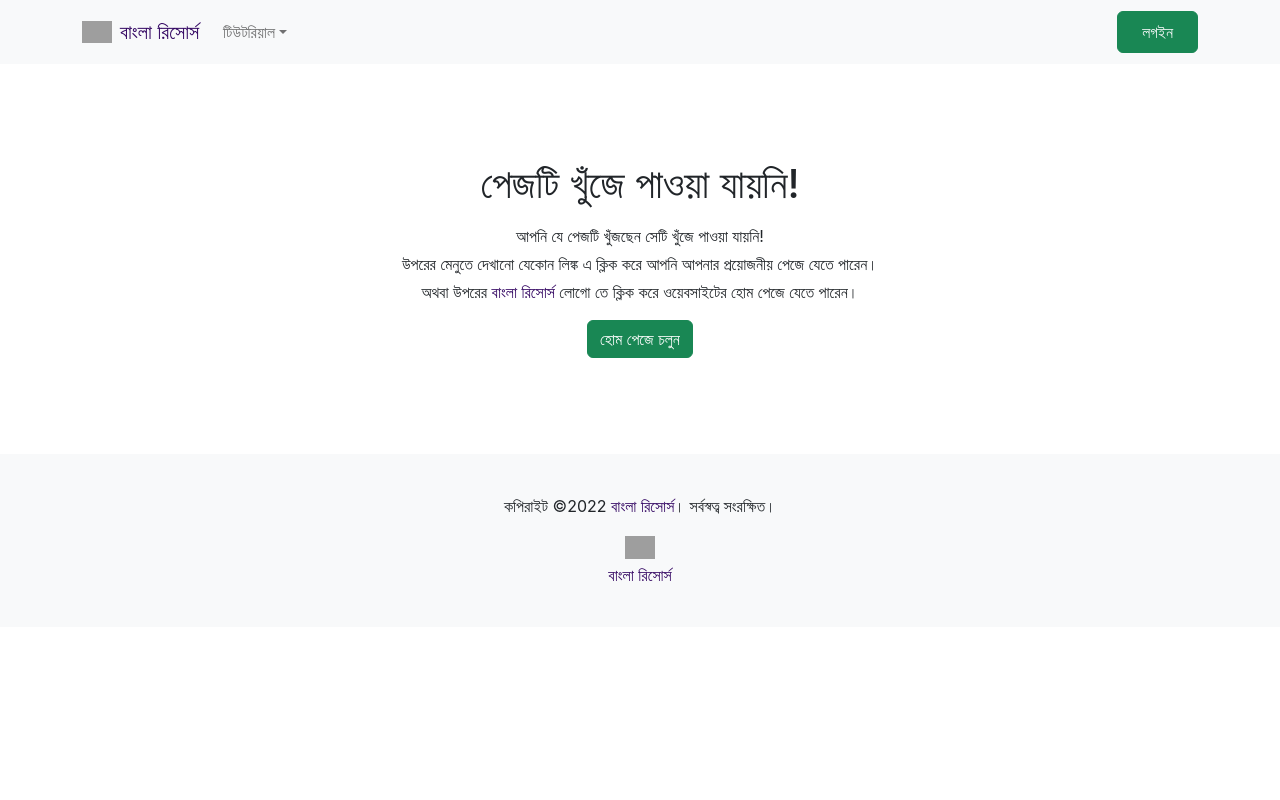
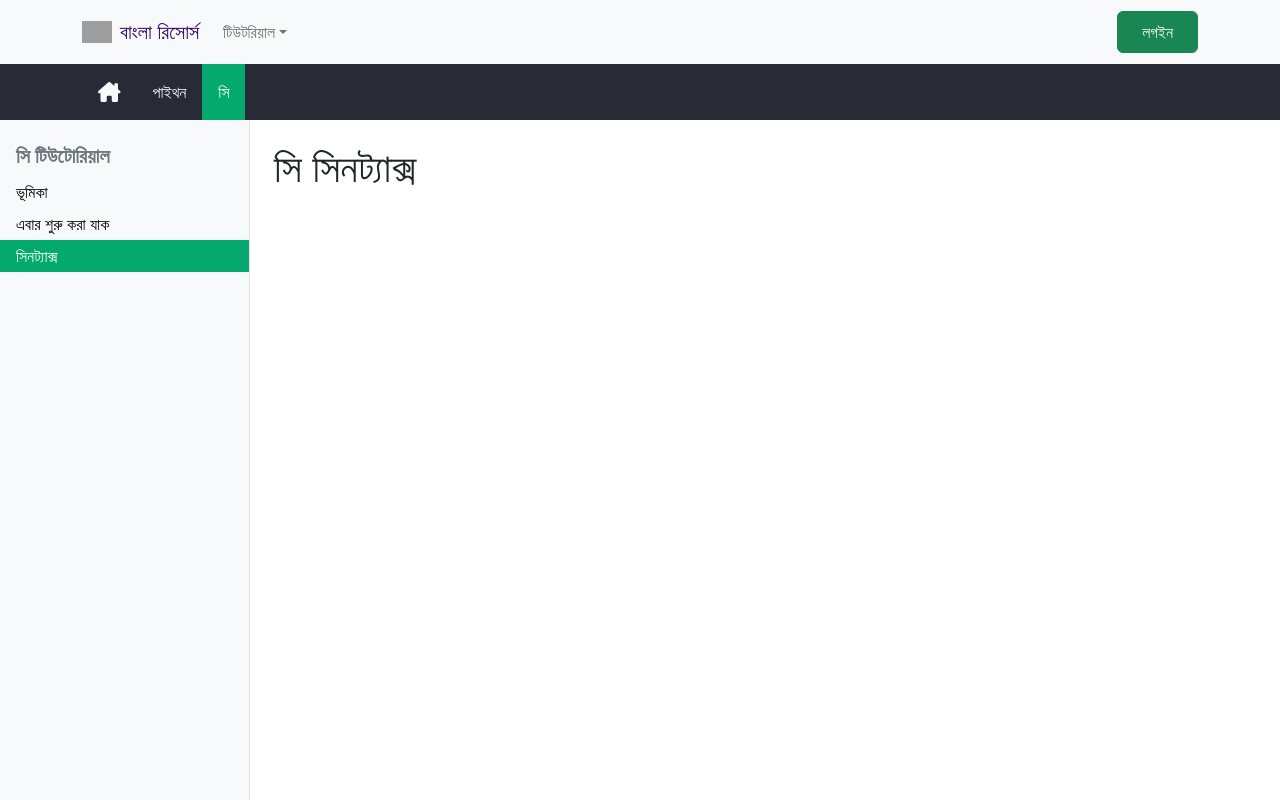
Before and after one commit to crescentpartha/Bangla-EdTech-Resources, a React (Create React App) app in the folder bangla-resources/: page /cHome/c_syntax in a window 1280 px wide. Shown: the top 800 px of the page. Built offline with nearby package versions, Linux system fonts and the light colour scheme; grey boxes are pictures that could not be loaded.

Commit message:
Fix the individual Header navbar's bugs such as Hover-Effect, Proper-Link, Dynamic-Routing etc

```diff
--- a/bangla-resources/src/App.js
+++ b/bangla-resources/src/App.js
@@ -7,10 +7,13 @@ import Footer from './components/SharedPages/Footer/Footer';
 import Register from './components/Authentication/Register/Register';
 import Login from './components/Authentication/Login/Login';
 import PythonHome from './components/Pages/Python/PythonHome/PythonHome';
+import PythonIntroduction from './components/Pages/Python/Contents/js/Python_Introduction';
+import PythonGetStarted from './components/Pages/Python/Contents/js/Python_GetStarted';
+import PythonSyntax from './components/Pages/Python/Contents/js/Python_Syntax';
 import CHome from './components/Pages/C/CHome/CHome';
-import Introduction from './components/Pages/Python/Contents/js/Introduction';
-import GetStarted from './components/Pages/Python/Contents/js/GetStarted';
-import Syntax from './components/Pages/Python/Contents/js/Syntax';
+import CIntroduction from './components/Pages/C/Contents/js/C_Introduction';
+import CGetStarted from './components/Pages/C/Contents/js/C_GetStarted';
+import CSyntax from './components/Pages/C/Contents/js/C_Syntax';
 
 function App() {
   return (
@@ -20,11 +23,15 @@ function App() {
         <Route path='/' element={<Home></Home>}></Route>
         <Route path='/home' element={<Home></Home>}></Route>
         <Route path='/pythonHome' element={<PythonHome></PythonHome>}>
-          <Route path='introduction' element={<Introduction></Introduction>}></Route>
-          <Route path='getStarted' element={<GetStarted></GetStarted>}></Route>
-          <Route path='syntax' element={<Syntax></Syntax>}></Route>
+          <Route path='python_introduction' element={<PythonIntroduction></PythonIntroduction>}></Route>
+          <Route path='python_getStarted' element={<PythonGetStarted></PythonGetStarted>}></Route>
+          <Route path='python_syntax' element={<PythonSyntax></PythonSyntax>}></Route>
         </Route>
-        <Route path='/cHome' element={<CHome></CHome>}></Route>
+        <Route path='/cHome' element={<CHome></CHome>}>
+          <Route path='c_introduction' element={<CIntroduction></CIntroduction>}></Route>
+          <Route path='c_getStarted' element={<CGetStarted></CGetStarted>}></Route>
+          <Route path='c_syntax' element={<CSyntax></CSyntax>}></Route>
+        </Route>
         <Route path='/register' element={<Register></Register>}></Route>
         <Route path='/login' element={<Login></Login>}></Route>
         <Route path='*' element={<NotFound></NotFound>}></Route>
--- a/bangla-resources/src/components/Pages/C/CHome/CHome.js
+++ b/bangla-resources/src/components/Pages/C/CHome/CHome.js
@@ -1,11 +1,23 @@
 import React from 'react';
+import { Outlet } from 'react-router-dom';
+import CustomLink from '../../../SharedPages/CustomLink/CustomLink';
 import PagesHeader from '../../PagesHeader/PagesHeader';
 
 const CHome = () => {
     return (
         <div>
             <PagesHeader></PagesHeader>
-            <h2>C Home</h2>
+            <div style={{ display: 'grid', gridTemplateColumns: '250px auto' }}>
+                <div className='pt-3 bg-light position-sticky border-end' style={{ height: '100vh', width: '100%', overflow: 'auto' }}>
+                    <nav className='home-hover d-flex flex-column flex-wrap text-start'>
+                        <h5 className='py-2 px-3 m-0 fw-semibold text-secondary'>সি টিউটোরিয়াল</h5>
+                        <CustomLink className=' py-1 px-3 d-block' to='c_introduction'>ভূমিকা</CustomLink>
+                        <CustomLink className='py-1 px-3 d-block' to='c_getStarted'>এবার শুরু করা যাক</CustomLink>
+                        <CustomLink className='py-1 px-3 d-block' to='c_syntax'>সিনট্যাক্স</CustomLink>
+                    </nav>
+                </div>
+                <Outlet />
+            </div>
         </div>
     );
 };
--- /dev/null
+++ b/bangla-resources/src/components/Pages/C/Contents/js/C_GetStarted.js
@@ -0,0 +1,13 @@
+import React from 'react';
+
+const C_GetStarted = () => {
+    return (
+        <div className='border-bottom' style={{ height: '100vh', overflow: 'auto' }}>
+            <div className='text-start p-4'>
+                <h1>সি শুরু</h1> <br />
+            </div>
+        </div>
+    );
+};
+
+export default C_GetStarted;
--- /dev/null
+++ b/bangla-resources/src/components/Pages/C/Contents/js/C_Introduction.js
@@ -0,0 +1,13 @@
+import React from 'react';
+
+const C_Introduction = () => {
+    return (
+        <div className='border-bottom' style={{ height: '100vh', overflow: 'auto' }}>
+            <div className='text-start p-4'>
+                <h1>ভূমিকা</h1> <br />
+            </div>
+        </div>
+    );
+};
+
+export default C_Introduction;
--- /dev/null
+++ b/bangla-resources/src/components/Pages/C/Contents/js/C_Syntax.js
@@ -0,0 +1,13 @@
+import React from 'react';
+
+const C_Syntax = () => {
+    return (
+        <div className='border-bottom' style={{ height: '100vh', overflow: 'auto' }}>
+            <div className='text-start p-4'>
+                <h1>সি সিনট্যাক্স</h1> <br />
+            </div>
+        </div>
+    );
+};
+
+export default C_Syntax;
--- a/bangla-resources/src/components/Pages/PagesHeader/PagesHeader.js
+++ b/bangla-resources/src/components/Pages/PagesHeader/PagesHeader.js
@@ -32,13 +32,13 @@ const PagesHeader = () => {
                         <FontAwesomeIcon className='text-orange-400 text-sm' icon={faHouseChimney}></FontAwesomeIcon>
                     </Navbar.Brand>
                     <Navbar.Toggle aria-controls="responsive-navbar-nav" />
-                    <Navbar.Collapse id="responsive-navbar-nav" className=''>
-                        <Nav className="header-hover">
+                    <Navbar.Collapse id="responsive-navbar-nav" className='header-hover'>
+                        <Nav className="">
                             {
-                                python ? <Nav.Link className='text-light p-3' as={CustomLink1} to={path} >পাইথন</Nav.Link> : <Nav.Link className='text-light p-3' as={Link} to={path} >পাইথন</Nav.Link>
+                                python ? <Nav.Link className='text-light p-3' as={CustomLink1} to={path} >পাইথন</Nav.Link> : <Nav.Link className='text-light p-3' as={Link} to='/pythonHome/python_introduction' >পাইথন</Nav.Link>
                             }
                             {
-                                c ? <Nav.Link className='text-light p-3' as={CustomLink1} to={path} >সি</Nav.Link> : <Nav.Link className='text-light p-3' as={Link} to={path} >সি</Nav.Link>
+                                c ? <Nav.Link className='text-light p-3' as={CustomLink1} to={path} >সি</Nav.Link> : <Nav.Link className='text-light p-3' as={Link} to='/cHome/c_introduction' >সি</Nav.Link>
                             }
                             {/* <Nav.Link className='text-light p-3' as={CustomLink1} to="introduction">পাইথন</Nav.Link> */}
                             {/* <Nav.Link className='text-light p-3' as={CustomLink1} to="/cHome">সি</Nav.Link> */}
--- a/bangla-resources/src/components/Pages/Python/Contents/js/GetStarted.js
+++ b/bangla-resources/src/components/Pages/Python/Contents/js/Python_GetStarted.js
@@ -1,7 +1,7 @@
 import React from 'react';
 import '../css/styles.css';
 
-const GetStarted = () => {
+const Python_GetStarted = () => {
     return (
         <div className='border-bottom' style={{ height: '100vh', overflow: 'auto' }}>
             <div className='text-start p-4'>
@@ -76,4 +76,4 @@ const GetStarted = () => {
     );
 };
 
-export default GetStarted;
+export default Python_GetStarted;
--- a/bangla-resources/src/components/Pages/Python/Contents/js/Introduction.js
+++ b/bangla-resources/src/components/Pages/Python/Contents/js/Python_Introduction.js
@@ -1,7 +1,7 @@
 import React from 'react';
 import '../css/styles.css';
 
-const Introduction = () => {
+const Python_Introduction = () => {
     return (
         <div className='border-bottom' style={{ height: '100vh', overflow: 'auto' }}>
             <div className='text-start p-4'>
@@ -55,4 +55,4 @@ const Introduction = () => {
     );
 };
 
-export default Introduction;
+export default Python_Introduction;
--- a/bangla-resources/src/components/Pages/Python/Contents/js/Syntax.js
+++ b/bangla-resources/src/components/Pages/Python/Contents/js/Python_Syntax.js
@@ -1,7 +1,7 @@
 import React from 'react';
 import '../css/styles.css';
 
-const Syntax = () => {
+const Python_Syntax = () => {
     return (
         <div className='border-bottom' style={{ height: '100vh', overflow: 'auto' }}>
             <div className='text-start p-4'>
@@ -63,4 +63,4 @@ const Syntax = () => {
     );
 };
 
-export default Syntax;
+export default Python_Syntax;
--- a/bangla-resources/src/components/Pages/Python/pythonHome/PythonHome.js
+++ b/bangla-resources/src/components/Pages/Python/pythonHome/PythonHome.js
@@ -12,9 +12,9 @@ const PythonHome = () => {
                 <div className='pt-3 bg-light position-sticky border-end' style={{ height: '100vh', width: '100%', overflow: 'auto' }}>
                     <nav className='home-hover d-flex flex-column flex-wrap text-start'>
                         <h5 className='py-2 px-3 m-0 fw-semibold text-secondary'>পাইথন টিউটোরিয়াল</h5>
-                        <CustomLink className=' py-1 px-3 d-block' to='introduction'>ভূমিকা</CustomLink>
-                        <CustomLink className='py-1 px-3 d-block' to='getStarted'>এবার শুরু করা যাক</CustomLink>
-                        <CustomLink className='py-1 px-3 d-block' to='syntax'>সিনট্যাক্স</CustomLink>
+                        <CustomLink className=' py-1 px-3 d-block' to='python_introduction'>ভূমিকা</CustomLink>
+                        <CustomLink className='py-1 px-3 d-block' to='python_getStarted'>এবার শুরু করা যাক</CustomLink>
+                        <CustomLink className='py-1 px-3 d-block' to='python_syntax'>সিনট্যাক্স</CustomLink>
                     </nav>
                 </div>
                 <Outlet />
--- a/bangla-resources/src/components/SharedPages/Header/Header.js
+++ b/bangla-resources/src/components/SharedPages/Header/Header.js
@@ -16,8 +16,8 @@ const Header = () => {
                     <Navbar.Collapse id="responsive-navbar-nav">
                         <Nav className="me-auto py-1">
                             <NavDropdown title="টিউটরিয়াল" id="collasible-nav-dropdown">
-                                <NavDropdown.Item as={Link} to="/pythonHome/introduction">পাইথন</NavDropdown.Item>
-                                <NavDropdown.Item as={Link} to="/cHome">সি</NavDropdown.Item>
+                                <NavDropdown.Item as={Link} to="/pythonHome/python_introduction">পাইথন</NavDropdown.Item>
+                                <NavDropdown.Item as={Link} to="/cHome/c_introduction">সি</NavDropdown.Item>
                             </NavDropdown>
                         </Nav>
                         <Nav>
```
